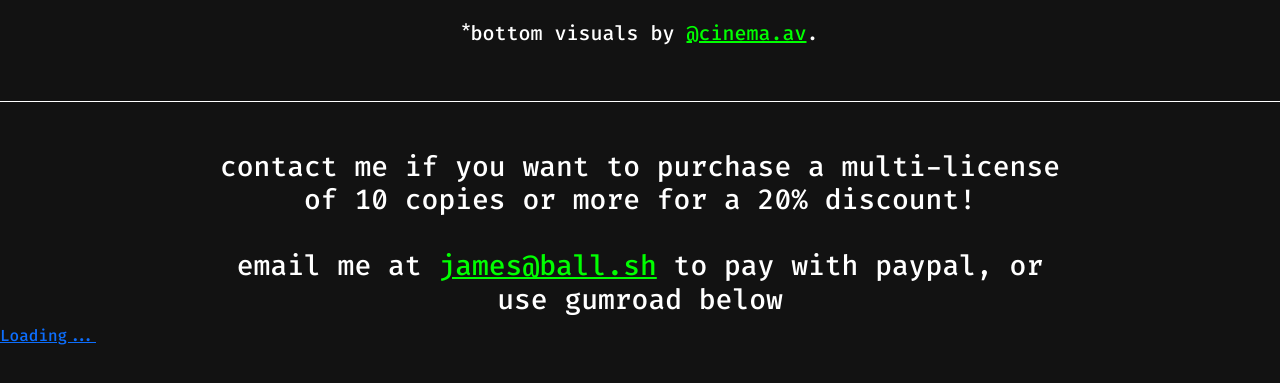
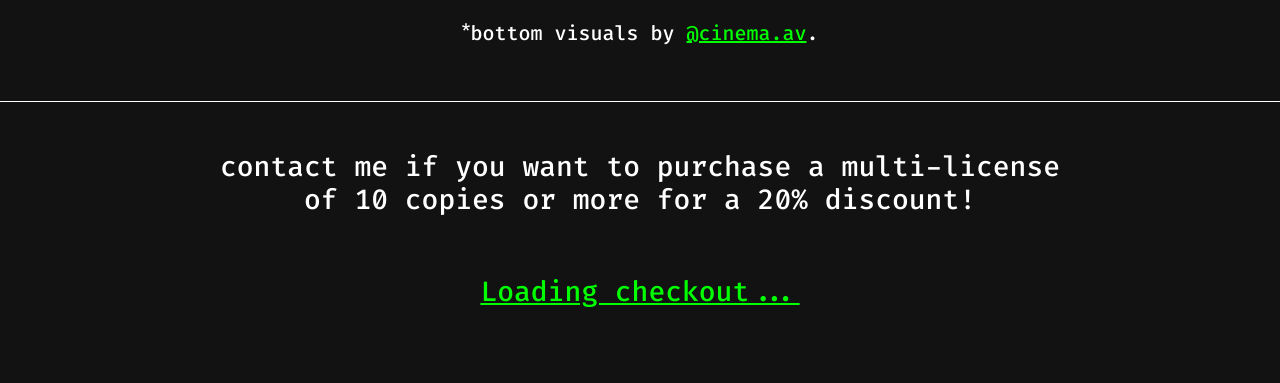
Before and after one commit to jameshball/osci-render-website, a website: page sosci/index.html in a window 1280 px wide. Shown: the part 2136-2519 px from the top of the page. Drawn offline with nearby package versions, Linux system fonts and the light colour scheme; files that its build step writes are made by us from their sources; a script that the page names is missing.

Commit message:
Remove mention of PayPal

```diff
--- a/sosci/index.html
+++ b/sosci/index.html
@@ -130,12 +130,9 @@
             <div class="row">
                 <div class="col-lg-8 mx-auto">
                     <h3 class="text-center text-white">contact me if you want to purchase a multi-license of 10 copies or more for a 20% discount!</h3>
-                    <br>
-                    <h3 class="text-center text-white">email me at <a href="mailto:james@ball.sh"
-                        class="link-secondary">james@ball.sh</a> to pay with paypal, or use gumroad below</h3>
                 </div>
             </div>
-            <div class="gumroad-product-embed"><a href="https://jameshball.gumroad.com/l/sosci">Loading...</a></div>
+            <div class="gumroad-product-embed"><a class="text-center link-secondary" href="https://jameshball.gumroad.com/l/sosci"><h3 style="padding-top: 50px">Loading checkout...</h3></a></div>
         </section>
     </div>
 
```
Also changed, not shown: assets/scss/main.scss (+4 -0 lines).
